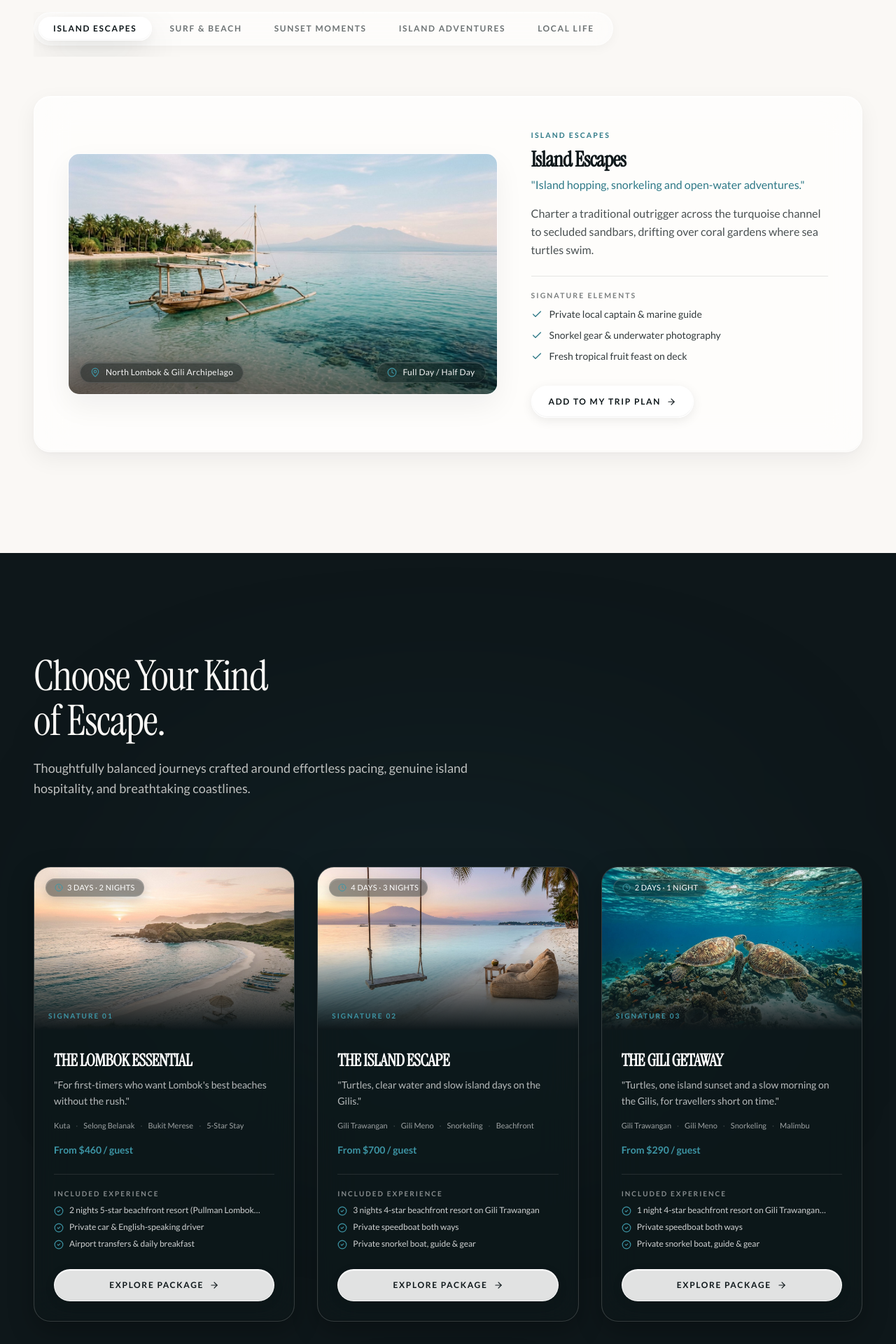
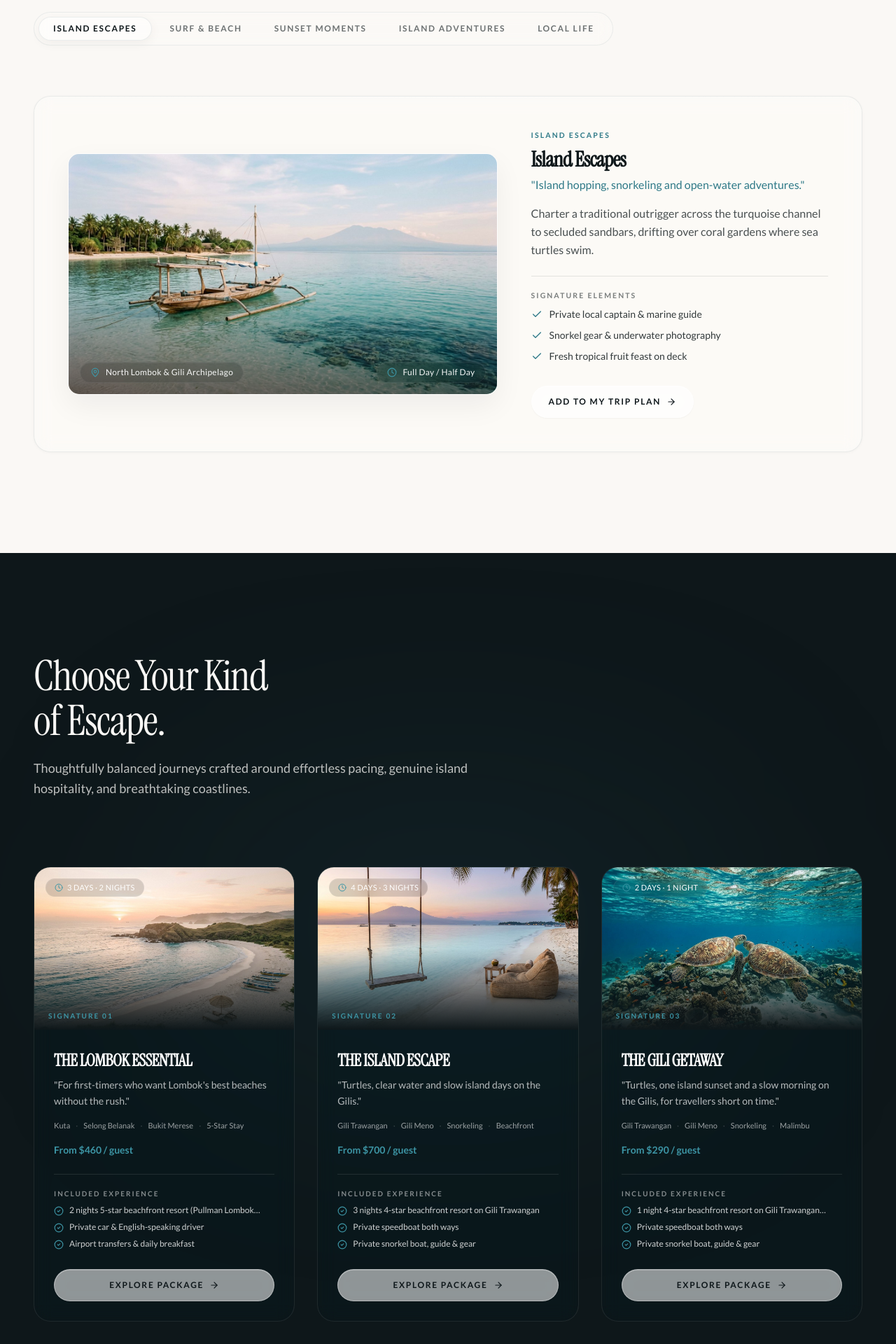
Before and after one commit to sapifysh/travelop, a React (Vite) app: page / in a window 1280 px wide. Shown: the part 1200-3120 px from the top of the page at 70% size. Built offline with nearby package versions, Linux system fonts and the light colour scheme; a web font is replaced by a local one.

Commit message:
Soften liquid glass: thinner fills, hairline borders, whisper shadows

```diff
--- a/src/index.css
+++ b/src/index.css
@@ -62,156 +62,143 @@ h1 { letter-spacing: -0.01em; }
 
 /* 1. GLASS SUBTLE (Secondary controls, badges, micro-elements) */
 .liquid-glass-subtle {
-  background: rgba(255, 255, 255, 0.55);
-  backdrop-filter: blur(20px) saturate(140%);
-  -webkit-backdrop-filter: blur(20px) saturate(140%);
-  border: 1px solid rgba(255, 255, 255, 0.45);
+  background: rgba(255, 255, 255, 0.20);
+  backdrop-filter: blur(11px) saturate(145%);
+  -webkit-backdrop-filter: blur(11px) saturate(145%);
+  border: 1px solid rgba(18, 59, 69, 0.07);
   box-shadow:
-    0 4px 16px rgba(14, 23, 26, 0.04),
-    inset 0 1px 0.5px rgba(255, 255, 255, 0.7);
+    inset 0 0.5px 0 rgba(255, 255, 255, 0.25);
 }
 
 .liquid-glass-dark-subtle {
-  background: rgba(14, 23, 26, 0.45);
-  backdrop-filter: blur(20px) saturate(135%);
-  -webkit-backdrop-filter: blur(20px) saturate(135%);
-  border: 1px solid rgba(255, 255, 255, 0.12);
+  background: rgba(14, 23, 26, 0.16);
+  backdrop-filter: blur(10px) saturate(140%);
+  -webkit-backdrop-filter: blur(10px) saturate(140%);
+  border: 1px solid rgba(255, 255, 255, 0.07);
   box-shadow:
-    0 4px 16px rgba(0, 0, 0, 0.18),
-    inset 0 1px 0.5px rgba(255, 255, 255, 0.18);
+    inset 0 0.5px 0 rgba(255, 255, 255, 0.08);
 }
 
 /* 2. GLASS STANDARD (Cards, buttons, floating controls) */
 .liquid-glass-standard {
-  background: rgba(255, 255, 255, 0.68);
-  backdrop-filter: blur(28px) saturate(150%);
-  -webkit-backdrop-filter: blur(28px) saturate(150%);
-  border: 1px solid rgba(255, 255, 255, 0.6);
+  background: rgba(255, 255, 255, 0.28);
+  backdrop-filter: blur(12px) saturate(150%);
+  -webkit-backdrop-filter: blur(12px) saturate(150%);
+  border: 1px solid rgba(18, 59, 69, 0.08);
   box-shadow:
-    0 10px 32px rgba(14, 23, 26, 0.06),
-    0 2px 8px rgba(14, 23, 26, 0.03),
-    inset 0 1px 1px rgba(255, 255, 255, 0.8),
-    inset 0 -1px 1px rgba(14, 23, 26, 0.03);
+    0 1px 4px rgba(14, 23, 26, 0.03),
+    inset 0 0.5px 0 rgba(255, 255, 255, 0.3);
 }
 
 .liquid-glass-dark-standard {
-  background: rgba(14, 23, 26, 0.65);
-  backdrop-filter: blur(28px) saturate(140%);
-  -webkit-backdrop-filter: blur(28px) saturate(140%);
-  border: 1px solid rgba(255, 255, 255, 0.16);
+  background: rgba(14, 23, 26, 0.28);
+  backdrop-filter: blur(13px) saturate(145%);
+  -webkit-backdrop-filter: blur(13px) saturate(145%);
+  border: 1px solid rgba(255, 255, 255, 0.08);
   box-shadow:
-    0 12px 36px rgba(0, 0, 0, 0.28),
-    inset 0 1px 1px rgba(255, 255, 255, 0.22),
-    inset 0 -1px 1px rgba(0, 0, 0, 0.2);
+    inset 0 0.5px 0 rgba(255, 255, 255, 0.10);
 }
 
 /* 3. GLASS ELEVATED (Featured modals, active hero capsules, primary CTAs) */
 .liquid-glass-elevated {
-  background: rgba(255, 255, 255, 0.82);
-  backdrop-filter: blur(36px) saturate(160%);
-  -webkit-backdrop-filter: blur(36px) saturate(160%);
-  border: 1px solid rgba(255, 255, 255, 0.75);
+  background: rgba(255, 255, 255, 0.42);
+  backdrop-filter: blur(14px) saturate(150%);
+  -webkit-backdrop-filter: blur(14px) saturate(150%);
+  border: 1px solid rgba(18, 59, 69, 0.08);
   box-shadow:
-    0 24px 64px rgba(14, 23, 26, 0.12),
-    0 6px 18px rgba(14, 23, 26, 0.05),
-    inset 0 1.5px 1.5px rgba(255, 255, 255, 0.95),
-    inset 0 -1px 2px rgba(14, 23, 26, 0.04);
+    0 4px 16px rgba(14, 23, 26, 0.05),
+    inset 0 0.5px 0 rgba(255, 255, 255, 0.35);
 }
 
 .liquid-glass-dark-elevated {
-  background: rgba(14, 23, 26, 0.8);
-  backdrop-filter: blur(36px) saturate(150%);
-  -webkit-backdrop-filter: blur(36px) saturate(150%);
-  border: 1px solid rgba(255, 255, 255, 0.22);
+  background: rgba(14, 23, 26, 0.40);
+  backdrop-filter: blur(14px) saturate(145%);
+  -webkit-backdrop-filter: blur(14px) saturate(145%);
+  border: 1px solid rgba(255, 255, 255, 0.09);
   box-shadow:
-    0 24px 64px rgba(0, 0, 0, 0.45),
-    inset 0 1.5px 1.5px rgba(255, 255, 255, 0.28),
-    inset 0 -1px 2px rgba(0, 0, 0, 0.25);
+    0 4px 16px rgba(0, 0, 0, 0.10),
+    inset 0 0.5px 0 rgba(255, 255, 255, 0.12);
 }
 
 /* 4. LIQUID GLASS BUTTONS (Physical, tactile controls with Apple spring feel) */
 .liquid-glass-btn-primary {
   position: relative;
-  background: rgba(255, 255, 255, 0.88);
+  background: rgba(255, 255, 255, 0.55);
   color: #0E171A;
-  backdrop-filter: blur(24px) saturate(160%);
-  -webkit-backdrop-filter: blur(24px) saturate(160%);
-  border: 1px solid rgba(255, 255, 255, 0.85);
+  backdrop-filter: blur(12px) saturate(150%);
+  -webkit-backdrop-filter: blur(12px) saturate(150%);
+  border: 1px solid rgba(255, 255, 255, 0.32);
   box-shadow:
-    0 4px 16px rgba(0, 0, 0, 0.08),
-    inset 0 1px 1.5px rgba(255, 255, 255, 1),
-    inset 0 -1px 1px rgba(0, 0, 0, 0.06);
+    0 1px 2px rgba(0, 0, 0, 0.04),
+    inset 0 0.5px 0 rgba(255, 255, 255, 0.45);
   transition: all 0.22s cubic-bezier(0.16, 1, 0.3, 1);
 }
 
 .liquid-glass-btn-primary:hover {
-  background: rgba(255, 255, 255, 0.96);
-  transform: translateY(-1.5px);
+  background: rgba(255, 255, 255, 0.68);
+  transform: translateY(-1px);
   box-shadow:
-    0 8px 24px rgba(0, 0, 0, 0.12),
-    inset 0 1px 2px rgba(255, 255, 255, 1);
+    0 2px 6px rgba(0, 0, 0, 0.05),
+    inset 0 0.5px 0 rgba(255, 255, 255, 0.55);
 }
 
 .liquid-glass-btn-primary:active {
-  transform: scale(0.975);
-  background: rgba(255, 255, 255, 0.82);
+  transform: scale(0.99);
+  background: rgba(255, 255, 255, 0.48);
   box-shadow:
-    0 2px 8px rgba(0, 0, 0, 0.08),
-    inset 0 1px 1px rgba(0, 0, 0, 0.08);
+    inset 0 0.5px 0 rgba(0, 0, 0, 0.04);
 }
 
 .liquid-glass-btn-dark-primary {
   position: relative;
-  background: rgba(14, 23, 26, 0.82);
+  background: rgba(14, 23, 26, 0.55);
   color: #FAF8F5;
-  backdrop-filter: blur(24px) saturate(150%);
-  -webkit-backdrop-filter: blur(24px) saturate(150%);
-  border: 1px solid rgba(255, 255, 255, 0.22);
+  backdrop-filter: blur(12px) saturate(145%);
+  -webkit-backdrop-filter: blur(12px) saturate(145%);
+  border: 1px solid rgba(255, 255, 255, 0.14);
   box-shadow:
-    0 4px 18px rgba(0, 0, 0, 0.25),
-    inset 0 1px 1.5px rgba(255, 255, 255, 0.28);
+    0 1px 2px rgba(0, 0, 0, 0.06),
+    inset 0 0.5px 0 rgba(255, 255, 255, 0.16);
   transition: all 0.22s cubic-bezier(0.16, 1, 0.3, 1);
 }
 
 .liquid-glass-btn-dark-primary:hover {
-  background: rgba(20, 32, 36, 0.92);
-  border-color: rgba(255, 255, 255, 0.35);
-  transform: translateY(-1.5px);
+  background: rgba(20, 32, 36, 0.65);
+  border-color: rgba(255, 255, 255, 0.20);
+  transform: translateY(-1px);
   box-shadow:
-    0 8px 28px rgba(0, 0, 0, 0.35),
-    inset 0 1px 2px rgba(255, 255, 255, 0.38);
+    0 2px 6px rgba(0, 0, 0, 0.08),
+    inset 0 0.5px 0 rgba(255, 255, 255, 0.22);
 }
 
 .liquid-glass-btn-dark-primary:active {
-  transform: scale(0.975);
-  background: rgba(10, 18, 20, 0.85);
+  transform: scale(0.99);
+  background: rgba(10, 18, 20, 0.58);
 }
 
 .liquid-glass-btn-secondary {
   position: relative;
-  background: rgba(255, 255, 255, 0.16);
+  background: rgba(255, 255, 255, 0.08);
   color: #FAF8F5;
-  backdrop-filter: blur(20px) saturate(140%);
-  -webkit-backdrop-filter: blur(20px) saturate(140%);
-  border: 1px solid rgba(255, 255, 255, 0.28);
+  backdrop-filter: blur(11px) saturate(140%);
+  -webkit-backdrop-filter: blur(11px) saturate(140%);
+  border: 1px solid rgba(255, 255, 255, 0.16);
   box-shadow:
-    0 4px 14px rgba(0, 0, 0, 0.08),
-    inset 0 1px 1px rgba(255, 255, 255, 0.4);
+    inset 0 0.5px 0 rgba(255, 255, 255, 0.18);
   transition: all 0.22s cubic-bezier(0.16, 1, 0.3, 1);
 }
 
 .liquid-glass-btn-secondary:hover {
-  background: rgba(255, 255, 255, 0.25);
-  border-color: rgba(255, 255, 255, 0.45);
-  transform: translateY(-1.5px);
+  background: rgba(255, 255, 255, 0.14);
+  border-color: rgba(255, 255, 255, 0.26);
+  transform: translateY(-1px);
   box-shadow:
-    0 8px 22px rgba(0, 0, 0, 0.12),
-    inset 0 1px 1.5px rgba(255, 255, 255, 0.55);
+    inset 0 0.5px 0 rgba(255, 255, 255, 0.25);
 }
 
 .liquid-glass-btn-secondary:active {
-  transform: scale(0.975);
-  background: rgba(255, 255, 255, 0.12);
+  transform: scale(0.99);
+  background: rgba(255, 255, 255, 0.06);
 }
 
 /* 5. REFRACTION HIGHLIGHT GRADIENT OVERLAY */
@@ -225,7 +212,7 @@ h1 { letter-spacing: -0.01em; }
   left: 0;
   right: 0;
   height: 1px;
-  background: linear-gradient(90deg, rgba(255,255,255,0) 0%, rgba(255,255,255,0.7) 35%, rgba(255,255,255,0.9) 50%, rgba(255,255,255,0.7) 65%, rgba(255,255,255,0) 100%);
+  background: linear-gradient(90deg, rgba(255,255,255,0) 0%, rgba(255,255,255,0.3) 35%, rgba(255,255,255,0.45) 50%, rgba(255,255,255,0.3) 65%, rgba(255,255,255,0) 100%);
   pointer-events: none;
   border-top-left-radius: inherit;
   border-top-right-radius: inherit;
```
